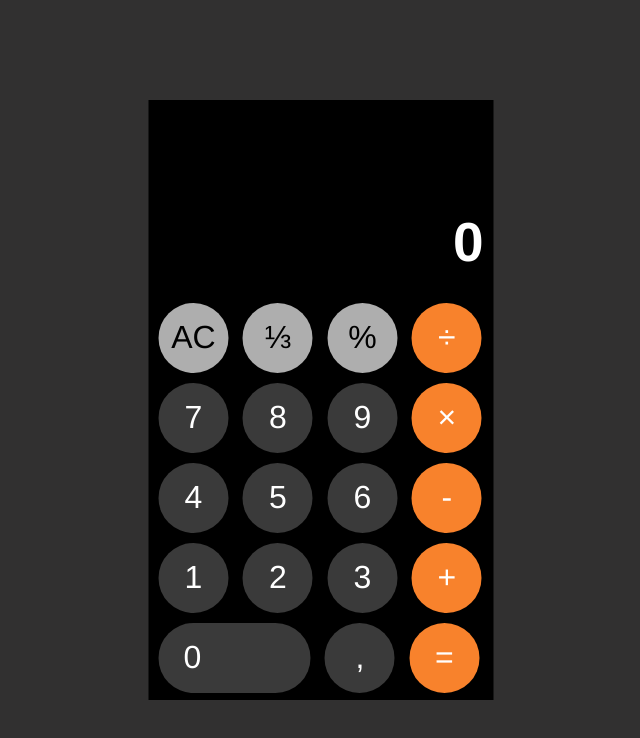
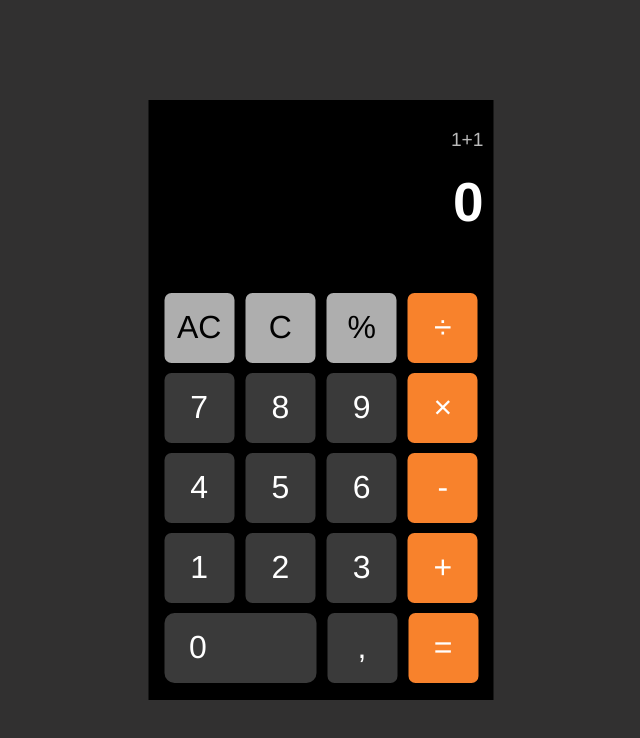
Before and after one commit to hebertberamos/Calculator_JS, a plain HTML site: page index.html in a window 1280 px wide. Shown: the whole page, without its empty margins (319-959 px from the left). Drawn offline with Linux system fonts and the light colour scheme.

Commit message:
modifying style sheet and putting a new element to show user's past accounts

```diff
--- a/index.html
+++ b/index.html
@@ -13,6 +13,11 @@
        <section class="calculator">
 
            <section class="body-calculator">
+            <section class="historic">
+                <p id="num1">1</p>
+                <p id="exp">+</p>
+                <p id="num2">1</p>
+            </section>
 
                <section class="display">
                 <h1 id="input">0</h1>
@@ -21,8 +26,8 @@
                <section class="card-buttons">
 
                    <section class="line">
-                    <button id="clear" class="grey-button">AC</button>
-                    <button id="oneThird" class="grey-button">&frac13;</button>
+                    <button id="clearAll" class="grey-button">AC</button>
+                    <button id="oneThird" class="grey-button">C</button>
                     <button id="turnPorcentage" class="grey-button">%</button>
                     <button id="divide" class="orange-button">&div;</button>
                    </section>
--- a/js/calculator-controller.js
+++ b/js/calculator-controller.js
@@ -10,7 +10,6 @@ function State(){
     this.input = null;
 
     this.btnClear = null;
-    this.btnOneThird = null;
     this.btnTurnProcentage = null;
 
     this.btnDivide = null;
@@ -36,8 +35,7 @@ const state = new State();
 
 export function init(){
     state.input = document.querySelector("#input");
-    state.btnClear = document.querySelector("#clear");
-    state.btnOneThird = document.querySelector("#oneThird");
+    state.btnClear = document.querySelector("#clearAll");
     state.btnTurnProcentage = document.querySelector("#turnPorcentage");
     state.btnDivide = document.querySelector("#divide");
     state.btnMultiply = document.querySelector("#multiply");
@@ -165,15 +163,6 @@ export function init(){
         clear();
     });
 
-
-    state.btnOneThird.addEventListener('click', (event) => {
-        event.preventDefault();
-        resetNumberClick();
-        const result = expressionController.third(state.input.textContent);
-        state.Numbers.number1 = result;
-        state.input.textContent = result;
-    });
-
     state.btnTurnProcentage.addEventListener('click', (event) => {
         event.preventDefault();
         resetNumberClick();
--- a/js/constrollers/expressions-controller.js
+++ b/js/constrollers/expressions-controller.js
@@ -31,9 +31,3 @@ export function convertDecimal(number){
     const result = decimal / 100;
     return result;
 }
-
-export function third(number){
-    const convertNumber = parseFloat(number);
-    const result = convertNumber / 3;
-    return result;
-}
--- a/style-calculator.css
+++ b/style-calculator.css
@@ -34,7 +34,17 @@ main{
 }
 
 .body-calculator{
-    padding-top: 110px;
+    padding: 10px;
+}
+
+.historic{
+    display: flex;
+    justify-content: right;
+    align-items: center;
+    height: 60px;
+    font-size: larger;
+    font-weight: 100;
+    color: #bbbbbb;
 }
 
 .display{
@@ -42,7 +52,6 @@ main{
     font-size: 55px;
     text-align: right;
     font-weight: 400;
-    margin-right: 10px;
 }
 
 .display h1{
@@ -50,7 +59,10 @@ main{
 }
 
 .card-buttons{
-    margin-top: 20px;
+    display: flex;
+    flex-direction: column;
+    justify-content: flex-end;
+    margin-top: 60px;
 }
 
 button{
@@ -60,14 +72,19 @@ button{
     height: 70px;
     width: 100%;
     max-width: 70px;
-    border-radius: 50%;
-    margin-left: 10px;
-    margin-top: 10px;
+    border-radius: 10%;
     border: 0;
 }
 
 button:hover{
     cursor: pointer;
+    background-color: #6d6d6d;
+}
+
+.line{
+    display: flex;
+    justify-content: space-around;
+    height: 80px;
 }
 
 .grey-button{
@@ -80,10 +97,15 @@ button:hover{
     color: white;
 }
 
+.orange-button:hover{
+    background-color: #fffefe;
+    color: #F8822C;
+}
+
 .bigger{
     width: 100%;
     max-width: 152px;
-    border-radius: 50px;
+    border-radius: 10px;
     text-align: left;
     padding-left: 25px;
 }
```
